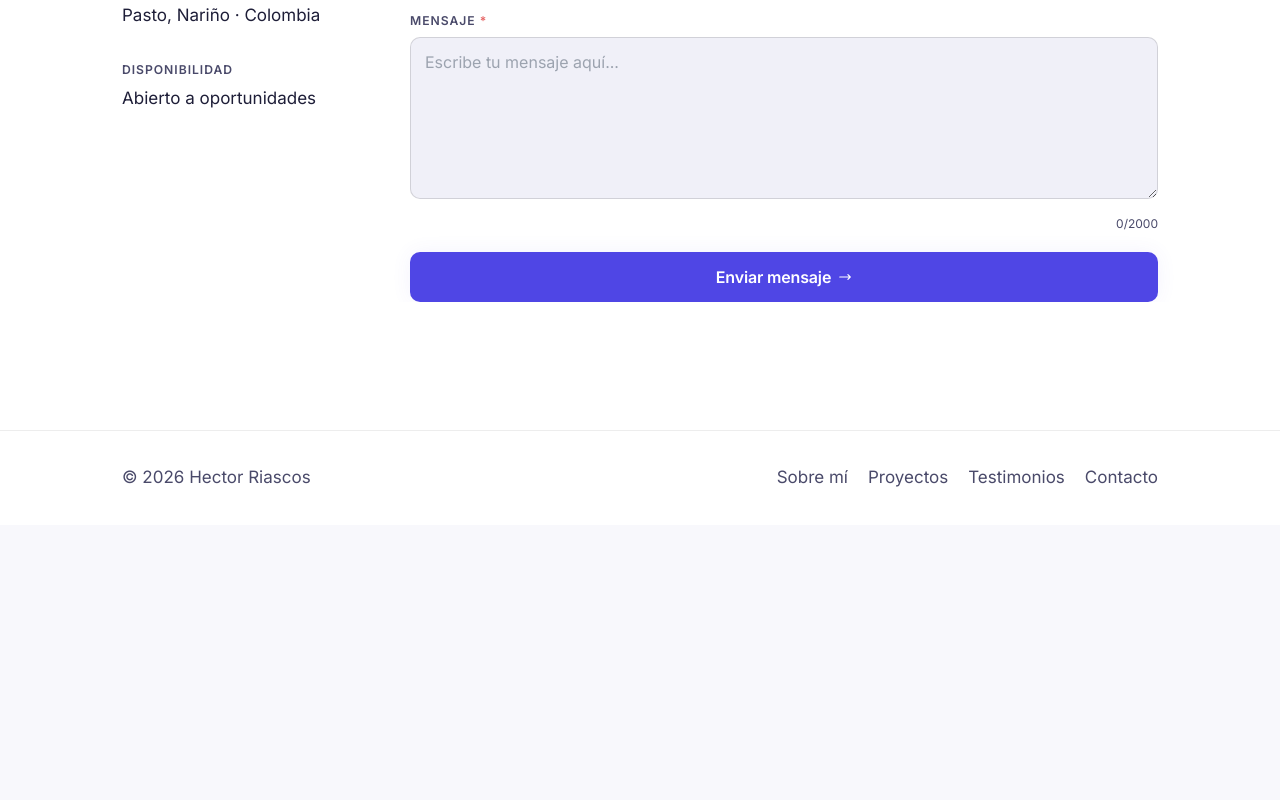
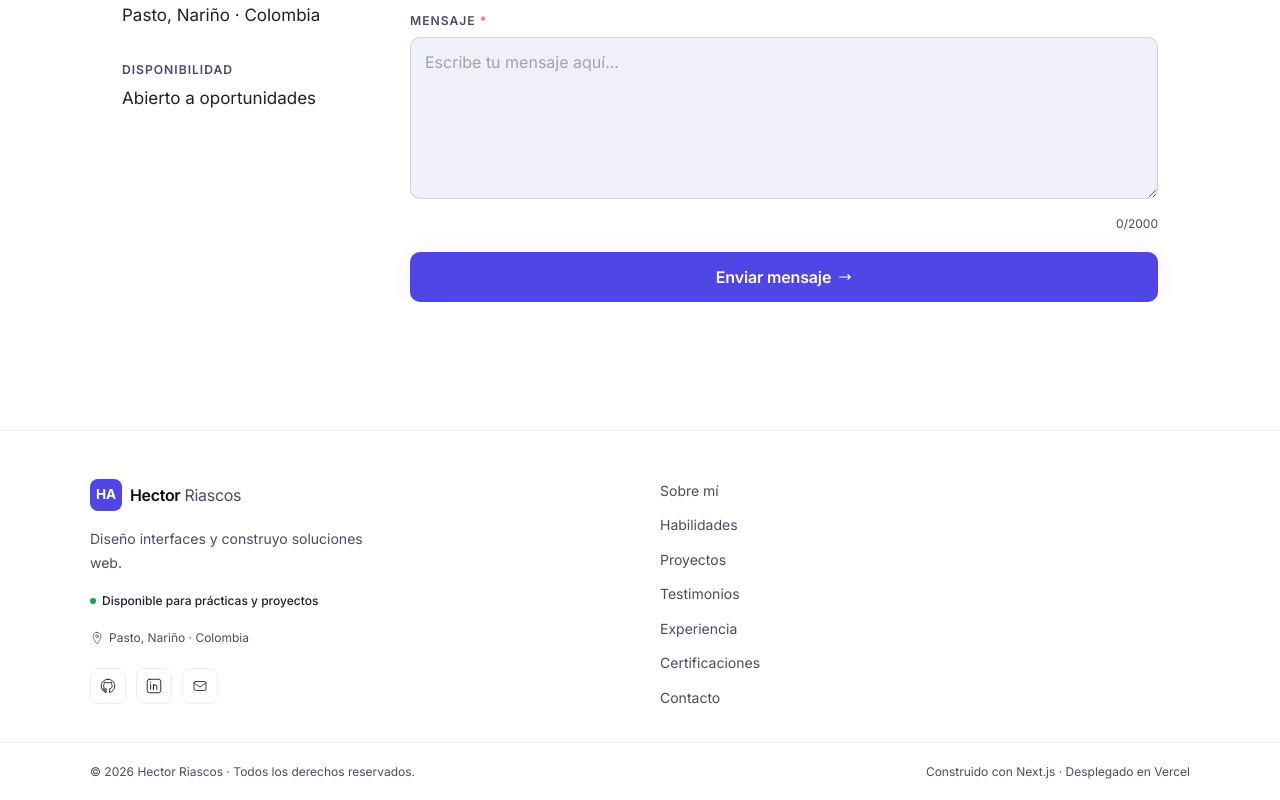
Before and after one commit to HectorARiascosI/Portafolio, a Next.js app: page / in a window 1280 px wide. Shown: the part 7650-8450 px from the top of the page. Before the commit the page ends 8175 px from the top, so only its background shows below. Built offline with nearby package versions, Linux system fonts and the light colour scheme; no server answers.

Commit message:
feat(footer): full redesign with identity, social links, nav and built-with bar

```diff
--- a/components/layout/Footer.jsx
+++ b/components/layout/Footer.jsx
@@ -2,41 +2,202 @@
 
 import { useLang } from '@/lib/LangProvider';
 
-export default function Footer({ name = 'Hector Alejandro Riascos Insuasty' }) {
+function GitHubIcon() {
+  return (
+    <svg viewBox="0 0 32 32" width="18" height="18" fill="none" stroke="currentColor"
+      strokeWidth="1.7" strokeLinecap="round" strokeLinejoin="round" aria-hidden="true">
+      <path d="M16 4C9.4 4 4 9.4 4 16c0 5.3 3.4 9.8 8.2 11.4.6.1.8-.3.8-.6v-2c-3.3.7-4-1.6-4-1.6-.5-1.4-1.3-1.7-1.3-1.7-1.1-.7.1-.7.1-.7 1.2.1 1.8 1.2 1.8 1.2 1 1.8 2.8 1.3 3.4 1 .1-.7.4-1.3.7-1.6-2.7-.3-5.5-1.3-5.5-5.9 0-1.3.5-2.4 1.2-3.2-.1-.3-.5-1.5.1-3.2 0 0 1-.3 3.3 1.2a11.5 11.5 0 016 0c2.3-1.5 3.3-1.2 3.3-1.2.6 1.7.2 2.9.1 3.2.8.8 1.2 1.9 1.2 3.2 0 4.6-2.8 5.6-5.5 5.9.4.4.8 1.1.8 2.2v3.3c0 .3.2.7.8.6C24.6 25.8 28 21.3 28 16c0-6.6-5.4-12-12-12z"/>
+    </svg>
+  );
+}
+
+function LinkedInIcon() {
+  return (
+    <svg viewBox="0 0 32 32" width="18" height="18" fill="none" stroke="currentColor"
+      strokeWidth="1.7" strokeLinecap="round" strokeLinejoin="round" aria-hidden="true">
+      <rect x="4" y="4" width="24" height="24" rx="4"/>
+      <path d="M10 13v9M10 9v1"/>
+      <path d="M15 22v-5a3 3 0 016 0v5M15 13v9"/>
+    </svg>
+  );
+}
+
+function EmailIcon() {
+  return (
+    <svg viewBox="0 0 32 32" width="16" height="16" fill="none" stroke="currentColor"
+      strokeWidth="1.7" strokeLinecap="round" strokeLinejoin="round" aria-hidden="true">
+      <rect x="4" y="7" width="24" height="18" rx="3"/>
+      <path d="M4 10l12 8 12-8"/>
+    </svg>
+  );
+}
+
+function LocationIcon() {
+  return (
+    <svg viewBox="0 0 32 32" width="14" height="14" fill="none" stroke="currentColor"
+      strokeWidth="1.7" strokeLinecap="round" strokeLinejoin="round" aria-hidden="true">
+      <path d="M16 3a9 9 0 00-9 9c0 6 9 17 9 17s9-11 9-17a9 9 0 00-9-9z"/>
+      <circle cx="16" cy="12" r="3"/>
+    </svg>
+  );
+}
+
+function DotIcon() {
+  return (
+    <span style={{
+      width: 6, height: 6, borderRadius: '50%',
+      background: 'var(--green)', display: 'inline-block', flexShrink: 0,
+    }} aria-hidden="true" />
+  );
+}
+
+export default function Footer({ name = 'Hector Riascos' }) {
   const { t } = useLang();
   const year = new Date().getFullYear();
 
-  const links = [
-    { href: '#sobre-mi',    key: 'footer.about' },
-    { href: '#proyectos',   key: 'footer.projects' },
-    { href: '#testimonios', key: 'footer.testimonials' },
-    { href: '#contacto',    key: 'footer.contact' },
+  const navLinks = [
+    { href: '#sobre-mi',        key: 'footer.about' },
+    { href: '#habilidades',     key: 'footer.skills' },
+    { href: '#proyectos',       key: 'footer.projects' },
+    { href: '#testimonios',     key: 'footer.testimonials' },
+    { href: '#experiencia',     key: 'footer.experience' },
+    { href: '#certificaciones', key: 'footer.certifications' },
+    { href: '#contacto',        key: 'footer.contact' },
   ];
 
   return (
-    <footer style={{ background: 'var(--surface)', borderTop: '1px solid var(--border)', padding: '2rem 0' }}>
+    <footer style={{
+      background: 'var(--surface)',
+      borderTop: '1px solid var(--border)',
+    }}>
+
+      {/* Cuerpo principal */}
       <div className="container-custom" style={{
-        display: 'flex', flexWrap: 'wrap',
-        alignItems: 'center', justifyContent: 'space-between',
-        gap: '1rem',
+        padding: '3rem 0 2rem',
+        display: 'grid',
+        gridTemplateColumns: 'repeat(auto-fit, minmax(200px, 1fr))',
+        gap: '2.5rem',
       }}>
-        <p style={{ color: 'var(--text-3)', whiteSpace: 'nowrap' }}>
-          © {year} Hector Riascos
-        </p>
-        <nav aria-label="Footer">
-          <ul style={{
-            display: 'flex', flexWrap: 'wrap',
-            gap: '0.75rem 1.25rem',
-            listStyle: 'none', margin: 0, padding: 0,
+
+        {/* Columna izquierda — identidad */}
+        <div style={{ display: 'flex', flexDirection: 'column', gap: '1rem', maxWidth: 280 }}>
+          {/* Logo */}
+          <a href="#" style={{ display: 'inline-flex', alignItems: 'center', gap: '8px', textDecoration: 'none' }}>
+            <span style={{
+              width: 32, height: 32, borderRadius: 8,
+              background: 'var(--accent)', color: '#fff',
+              display: 'flex', alignItems: 'center', justifyContent: 'center',
+              fontSize: '0.85rem', fontWeight: 700, letterSpacing: '-0.02em', flexShrink: 0,
+            }}>HA</span>
+            <span style={{ fontSize: '1rem', fontWeight: 600, color: 'var(--text-1)', letterSpacing: '-0.02em' }}>
+              Hector<span style={{ color: 'var(--text-3)', fontWeight: 400 }}> Riascos</span>
+            </span>
+          </a>
+
+          <p style={{ color: 'var(--text-3)', lineHeight: 1.7, fontSize: '0.875rem' }}>
+            {t('footer.tagline')}
+          </p>
+
+          {/* Disponibilidad */}
+          <span style={{
+            display: 'inline-flex', alignItems: 'center', gap: '6px',
+            fontSize: '0.75rem', fontWeight: 500, color: 'var(--text-2)',
           }}>
-            {links.map(l => (
-              <li key={l.href}>
-                <a href={l.href} className="link-dim" style={{ whiteSpace: 'nowrap' }}>{t(l.key)}</a>
-              </li>
-            ))}
-          </ul>
+            <DotIcon />
+            {t('footer.available')}
+          </span>
+
+          {/* Ubicación */}
+          <span style={{
+            display: 'inline-flex', alignItems: 'center', gap: '5px',
+            fontSize: '0.75rem', color: 'var(--text-3)',
+          }}>
+            <LocationIcon />
+            Pasto, Nariño · Colombia
+          </span>
+
+          {/* Redes sociales */}
+          <div style={{ display: 'flex', gap: '0.625rem', marginTop: '0.25rem' }}>
+            <a href="https://github.com/HectorARiascosI" target="_blank" rel="noopener noreferrer"
+              aria-label="GitHub"
+              style={{
+                display: 'flex', alignItems: 'center', justifyContent: 'center',
+                width: 36, height: 36, borderRadius: 8,
+                border: '1px solid var(--border)',
+                color: 'var(--text-2)',
+                transition: 'border-color 150ms, color 150ms',
+              }}
+              onMouseEnter={e => { e.currentTarget.style.borderColor = 'var(--border-2)'; e.currentTarget.style.color = 'var(--text-1)'; }}
+              onMouseLeave={e => { e.currentTarget.style.borderColor = 'var(--border)'; e.currentTarget.style.color = 'var(--text-2)'; }}>
+              <GitHubIcon />
+            </a>
+            <a href="https://www.linkedin.com/in/hector-alejandro-riascos-insuasty-1384b038b" target="_blank" rel="noopener noreferrer"
+              aria-label="LinkedIn"
+              style={{
+                display: 'flex', alignItems: 'center', justifyContent: 'center',
+                width: 36, height: 36, borderRadius: 8,
+                border: '1px solid var(--border)',
+                color: 'var(--text-2)',
+                transition: 'border-color 150ms, color 150ms',
+              }}
+              onMouseEnter={e => { e.currentTarget.style.borderColor = 'var(--border-2)'; e.currentTarget.style.color = 'var(--text-1)'; }}
+              onMouseLeave={e => { e.currentTarget.style.borderColor = 'var(--border)'; e.currentTarget.style.color = 'var(--text-2)'; }}>
+              <LinkedInIcon />
+            </a>
+            <a href="mailto:hectorariascos6.6@gmail.com"
+              aria-label="Email"
+              style={{
+                display: 'flex', alignItems: 'center', justifyContent: 'center',
+                width: 36, height: 36, borderRadius: 8,
+                border: '1px solid var(--border)',
+                color: 'var(--text-2)',
+                transition: 'border-color 150ms, color 150ms',
+              }}
+              onMouseEnter={e => { e.currentTarget.style.borderColor = 'var(--border-2)'; e.currentTarget.style.color = 'var(--text-1)'; }}
+              onMouseLeave={e => { e.currentTarget.style.borderColor = 'var(--border)'; e.currentTarget.style.color = 'var(--text-2)'; }}>
+              <EmailIcon />
+            </a>
+          </div>
+        </div>
+
+        {/* Columna derecha — navegación */}
+        <nav aria-label="Footer navigation" style={{ display: 'flex', flexDirection: 'column', gap: '0.625rem' }}>
+          {navLinks.map(l => (
+            <a key={l.href} href={l.href} style={{
+              color: 'var(--text-3)',
+              textDecoration: 'none',
+              fontSize: '0.875rem',
+              transition: 'color 150ms',
+              width: 'fit-content',
+            }}
+            onMouseEnter={e => e.currentTarget.style.color = 'var(--text-1)'}
+            onMouseLeave={e => e.currentTarget.style.color = 'var(--text-3)'}>
+              {t(l.key)}
+            </a>
+          ))}
         </nav>
+
       </div>
+
+      {/* Barra inferior */}
+      <div style={{ borderTop: '1px solid var(--border)' }}>
+        <div className="container-custom" style={{
+          padding: '1.125rem 0',
+          display: 'flex',
+          flexWrap: 'wrap',
+          alignItems: 'center',
+          justifyContent: 'space-between',
+          gap: '0.5rem',
+        }}>
+          <p style={{ fontSize: '0.75rem', color: 'var(--text-3)' }}>
+            © {year} Hector Riascos · {t('footer.rights')}
+          </p>
+          <p style={{ fontSize: '0.75rem', color: 'var(--text-3)' }}>
+            {t('footer.built_with')}
+          </p>
+        </div>
+      </div>
+
     </footer>
   );
 }
```
Also changed, not shown: lib/i18n.js.
